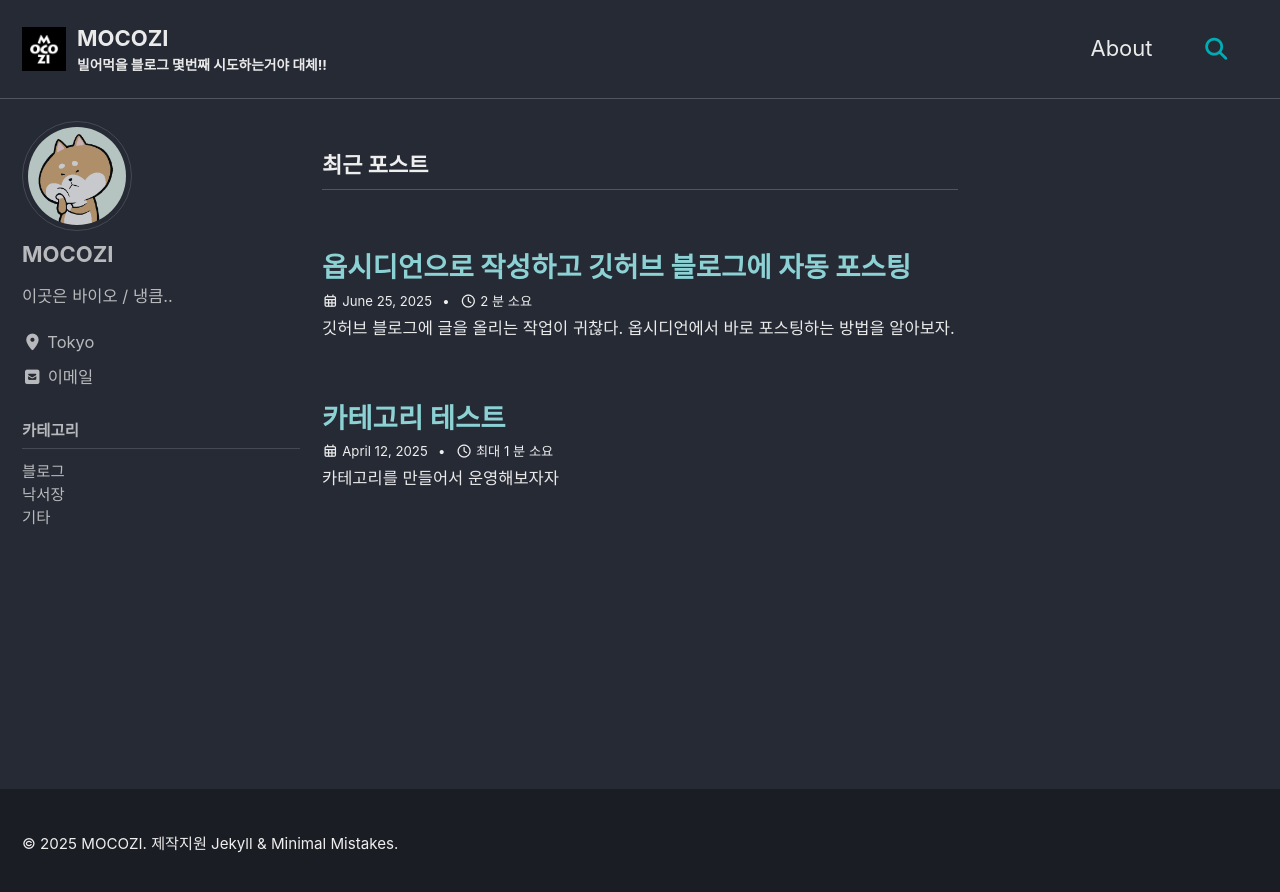
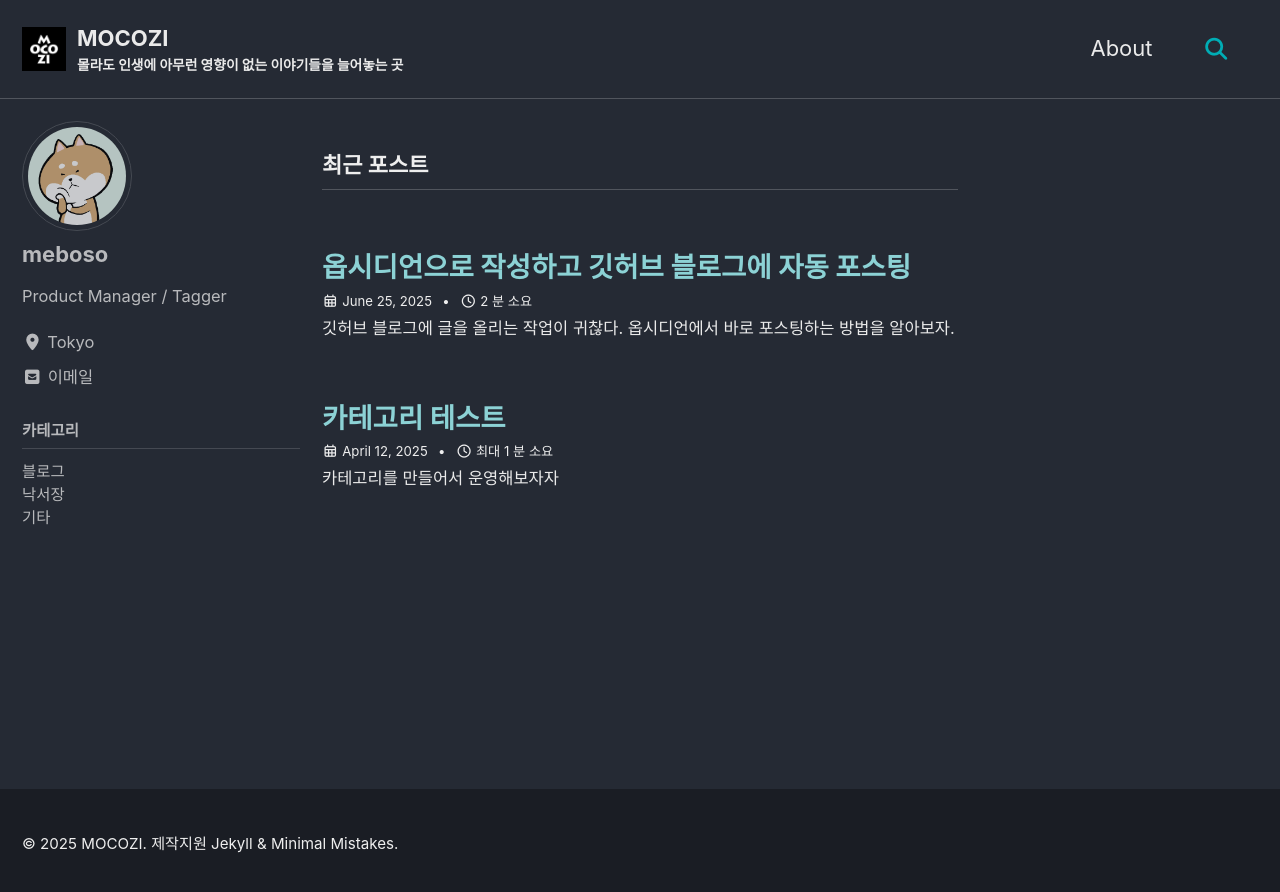
Before and after one commit to mocozi/mocozi.github.io, a Jekyll site: the page built from index.html, in a window 1280 px wide. Shown: the top 892 px of the page. Built offline with Jekyll 4.4.1, drawn with Linux system fonts in a browser that asks for light colours; cached includes are drawn as plain includes; the list of posts is cut into pages by our own code.

Commit message:
블로그와 유저정보 수정

```diff
--- a/_config.yml
+++ b/_config.yml
@@ -19,9 +19,9 @@ locale                   : "ko-KR" # 일어: ja-JP, 영어: en-US
 rtl                      : # true, false (default) # turns direction of the page into right to left for RTL languages
 title                    : "MOCOZI" #블로그의 이름을 설정하는 옵션이예요.
 title-separator          : "|" # 타이틀을 나누어서 표시하는 방식 (예: Sample Page | MOCOZI blog)
-subtitle                 : "빌어먹을 블로그 몇번째 시도하는거야 대체!!"
-name                     : "mocozi"
-description              : "이곳은 모꼬지의 블로그입니다." #블로그 설명을 설정한답니다. 검색 결과에서 주로 노출돼요.
+subtitle                 : "몰라도 인생에 아무런 영향이 없는 이야기들을 늘어놓는 곳"
+name                     : "meboso"
+description              : "이곳은 모꼬지 블로그입니다." #블로그 설명을 설정한답니다. 검색 결과에서 주로 노출돼요.
 url                      : "https://mocozi.github.io" # the base hostname & protocol for your site e.g. "https://mmistakes.github.io"
 baseurl                  : # the subpath of your site, e.g. "/blog" 블로그 링크를 입력하면 됩니다.
 repository               : "mocozi/comments" # GitHub username/repo-name e.g. "mmistakes/minimal-mistakes"
@@ -112,9 +112,9 @@ analytics:
 
 # Site Author
 author: #블로그 작성자 정보를 입력해요.
-  name     : "MOCOZI"
+  name     : "meboso"
   avatar   : "/assets/img/profile_mocozi.png"
-  bio      : "이곳은 바이오 / 냉큼.."
+  bio      : "Product Manager / Tagger"
   location : "Tokyo"
   email    : "mocozi@hotmail.com"
   links:
```
